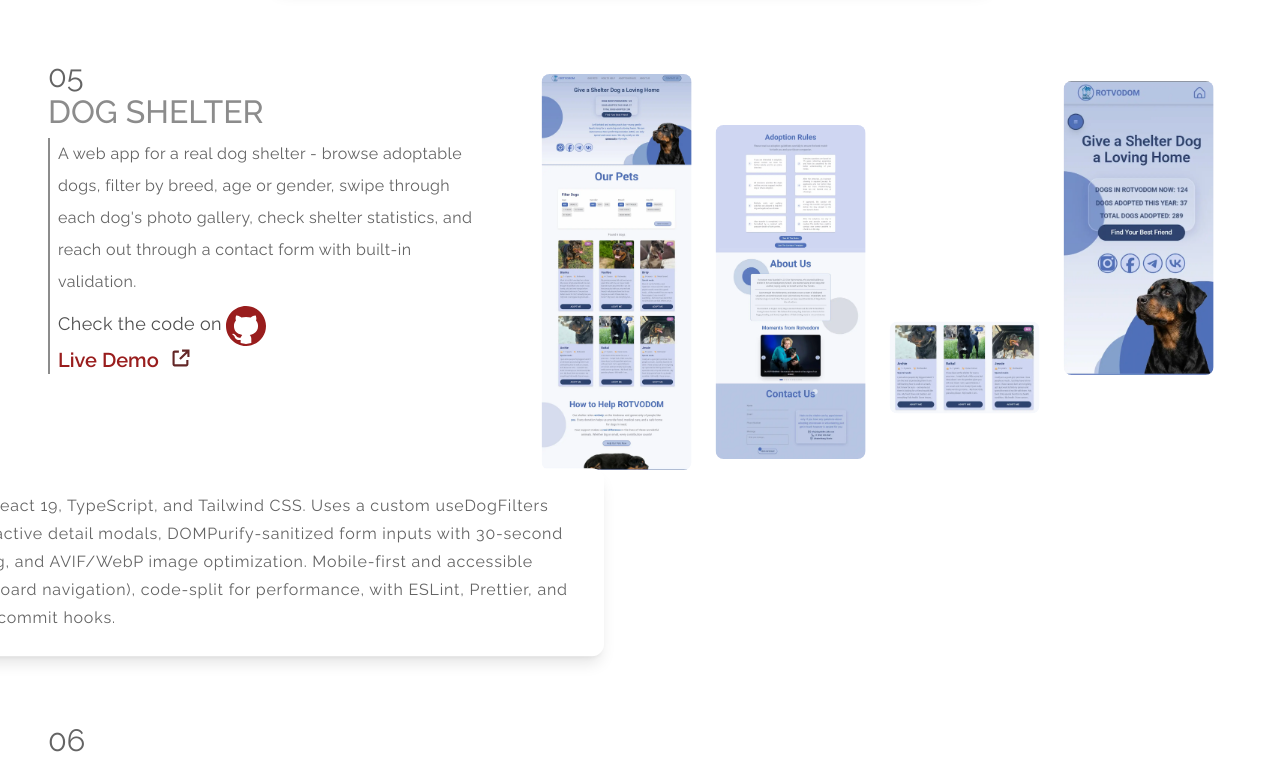
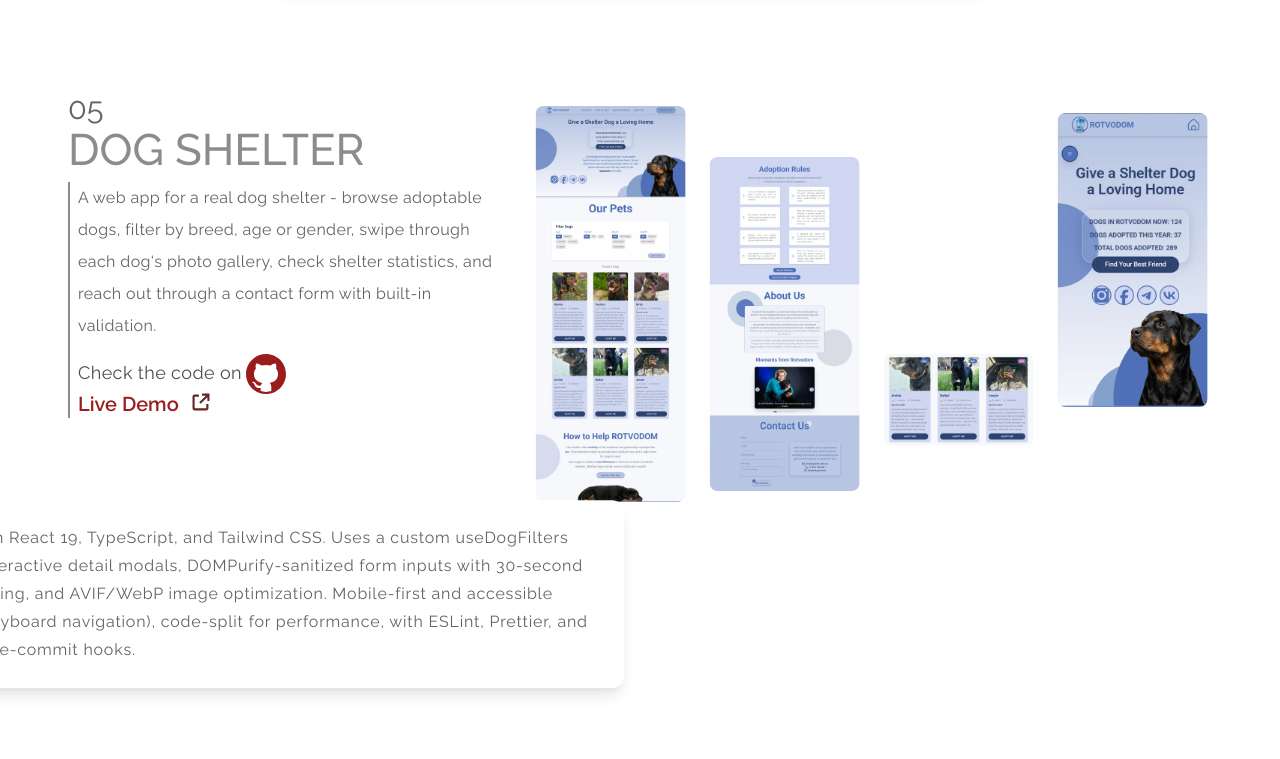
Before and after one commit to bavayra/Portfolio, a React (Vite) app: page / in a window 1280 px wide. Shown: the part 3540-4299 px from the top of the page. Built offline with nearby package versions, Linux system fonts and the light colour scheme.

Commit message:
style(ProjectSection-600): increased font size for h3s. Decreased ml for sections and converted margin into padding for DogShelter and Portfolio projects for correct layout visual. Set leading for page numbers' and titles' elements. Set negative mt for liveUrl element

```diff
--- a/src/App.tsx
+++ b/src/App.tsx
@@ -93,14 +93,14 @@ function App() {
               <ProjectSection
                 projectId="dog-shelter"
                 sectionNumber="05"
-                sectionClassName="desktop-sm:pb-0 desktop-md:pb-10 ml-8"
+                sectionClassName="desktop-sm:pb-0 desktop-md:pb-10 p-8"
                 screenContainerClassName="desktop-md:-mt-2 mr-8"
                 projectDescClassName="desktop-sm:-translate-y-[18%] desktop-md:max-w-[45rem] desktop-md:-translate-x-1/4 desktop-md:mt-6 desktop-xl:mt-12 ml-4"
               />
               <ProjectSection
                 projectId="portfolio-project"
                 sectionNumber="06"
-                sectionClassName="pt-8 pb-14 desktop-md:pt-0 ml-8"
+                sectionClassName="pt-8 pb-14 desktop-md:pt-0 p-8"
                 screenContainerClassName="mr-8"
                 projectDescClassName="desktop-md:max-w-[45rem] desktop-md:mt-4 desktop-md:-translate-x-1/4 desktop-lg:mt-3 desktop-xl:text-lg desktop-sm:mt-0 ml-4"
               />
--- a/src/components/ExternalProjectLink.tsx
+++ b/src/components/ExternalProjectLink.tsx
@@ -33,7 +33,7 @@ const ExternalProjectLink = ({
         </div>
       )}
       {liveUrl && (
-        <div className="flex items-center ml-2 tablet-sm:text-xl desktop-xl:text-2xl text-accent-red text-base font-semibold ">
+        <div className="flex items-center ml-2 tablet-sm:text-xl desktop-xl:text-2xl text-accent-red text-base font-semibold tablet-sm:-mt-2">
           <a
             href={liveUrl}
             target="_blank"
--- a/src/sections/ProjectSection.tsx
+++ b/src/sections/ProjectSection.tsx
@@ -27,10 +27,10 @@ const ProjectSection = ({
     <section
       id={`${projectId}-section`}
       aria-labelledby={`${projectId}-heading`}
-      className={`relative h-auto tablet-sm:ml-12 desktop-lg:ml-10 ${sectionClassName}`}
+      className={`relative h-auto tablet-sm:ml-9 desktop-lg:ml-10 ${sectionClassName}`}
     >
       <div className="desktop-sm:grid desktop-sm:items-start desktop-sm:gap-6 desktop-sm:grid-cols-2 desktop-md:gap-y-2">
-        <div className="desktop-sm:col-start-1 desktop-sm:row-start-1 leading-9">
+        <div className="desktop-sm:col-start-1 desktop-sm:row-start-1 leading-9 tablet-sm:leading-12">
           <p
             className="text-text text-(length:--font-page-number) leading-5"
             aria-hidden="true"
@@ -39,11 +39,11 @@ const ProjectSection = ({
           </p>
           <h3
             id={`${projectId}-heading`}
-            className="text-[2rem] text-grey-2 font-medium tablet-md:my-2 uppercase"
+            className="text-[2.75rem] text-grey-2 font-medium tablet-md:my-2 uppercase"
           >
             {project.title}
           </h3>
-          <div className=" border-l-2 border-grey-2">
+          <div className="border-l-2 border-grey-2">
             <p className="mt-2 text-(length:--font-body-sm) pl-2 text-text leading-loose tracking-wide w-full wrap-break-word whitespace-normal max-w-(--max-w-text-sm) desktop-sm:max-w-(--max-w-text-lg) desktop-xl:text-2xl">
               {project.descriptionShort}
             </p>
```
